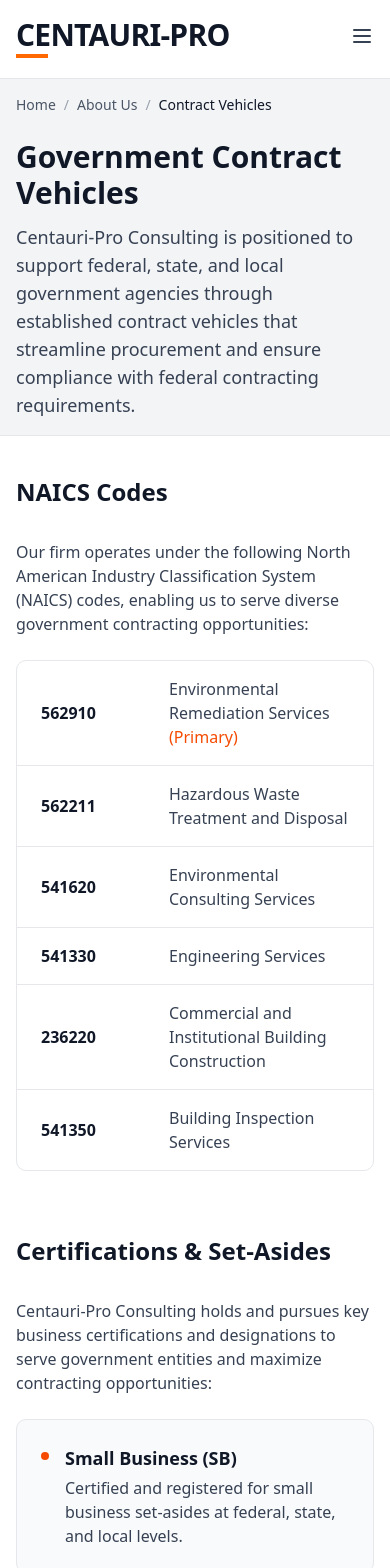
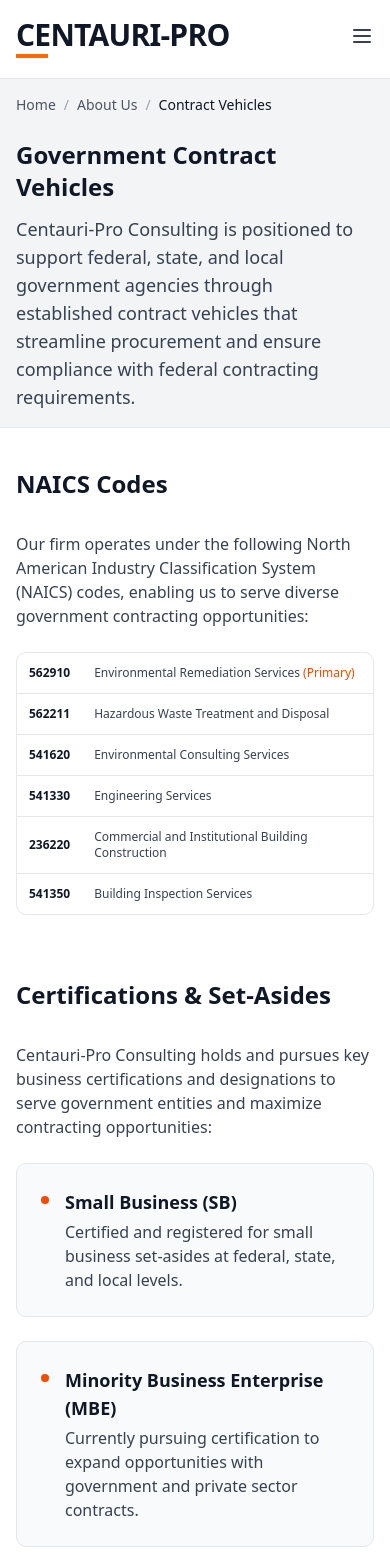
Before and after one commit to nexdyne/Stratra-Dynamics-L.L.C, a React (Vite) app: page /about/contract-vehicles in a window 390 px wide. Shown: the top 1568 px of the page. Built offline with nearby package versions, Linux system fonts and the light colour scheme.

Commit message:
Refactor ContractVehiclesPage layout and styles
Updated styling and layout for improved responsiveness and readability.

```diff
--- a/src/pages/ContractVehiclesPage.jsx
+++ b/src/pages/ContractVehiclesPage.jsx
@@ -19,7 +19,7 @@ export default function ContractVehiclesPage() {
             <span className="text-gray-900 font-medium">Contract Vehicles</span>
           </nav>
 
-          <h1 className="text-3xl sm:text-4xl md:text-5xl font-bold text-gray-900 mb-3">
+          <h1 className="text-2xl sm:text-4xl md:text-5xl font-bold text-gray-900 mb-3">
             Government Contract Vehicles
           </h1>
           <p className="text-lg text-gray-700 max-w-2xl">
@@ -38,34 +38,34 @@ export default function ContractVehiclesPage() {
             Our firm operates under the following North American Industry Classification System (NAICS) codes, enabling us to serve diverse government contracting opportunities:
           </p>
 
-          <div className="bg-white border border-gray-200 rounded-lg overflow-hidden">
+          <div className="bg-white border border-gray-200 rounded-lg overflow-x-auto">
             <table className="w-full">
               <tbody>
                 <tr className="border-b border-gray-200 hover:bg-gray-50 transition-colors">
-                  <td className="px-6 py-4 text-gray-900 font-semibold w-32">562910</td>
-                  <td className="px-6 py-4 text-gray-700">
+                  <td className="px-3 sm:px-6 py-3 sm:py-4 text-gray-900 font-semibold text-xs sm:text-base whitespace-nowrap">562910</td>
+                  <td className="px-3 sm:px-6 py-3 sm:py-4 text-gray-700 text-xs sm:text-base">
                     Environmental Remediation Services <span className="text-orange-600 font-medium">(Primary)</span>
                   </td>
                 </tr>
                 <tr className="border-b border-gray-200 hover:bg-gray-50 transition-colors">
-                  <td className="px-6 py-4 text-gray-900 font-semibold w-32">562211</td>
-                  <td className="px-6 py-4 text-gray-700">Hazardous Waste Treatment and Disposal</td>
+                  <td className="px-3 sm:px-6 py-3 sm:py-4 text-gray-900 font-semibold text-xs sm:text-base whitespace-nowrap">562211</td>
+                  <td className="px-3 sm:px-6 py-3 sm:py-4 text-gray-700 text-xs sm:text-base">Hazardous Waste Treatment and Disposal</td>
                 </tr>
                 <tr className="border-b border-gray-200 hover:bg-gray-50 transition-colors">
-                  <td className="px-6 py-4 text-gray-900 font-semibold w-32">541620</td>
-                  <td className="px-6 py-4 text-gray-700">Environmental Consulting Services</td>
+                  <td className="px-3 sm:px-6 py-3 sm:py-4 text-gray-900 font-semibold text-xs sm:text-base whitespace-nowrap">541620</td>
+                  <td className="px-3 sm:px-6 py-3 sm:py-4 text-gray-700 text-xs sm:text-base">Environmental Consulting Services</td>
                 </tr>
                 <tr className="border-b border-gray-200 hover:bg-gray-50 transition-colors">
-                  <td className="px-6 py-4 text-gray-900 font-semibold w-32">541330</td>
-                  <td className="px-6 py-4 text-gray-700">Engineering Services</td>
+                  <td className="px-3 sm:px-6 py-3 sm:py-4 text-gray-900 font-semibold text-xs sm:text-base whitespace-nowrap">541330</td>
+                  <td className="px-3 sm:px-6 py-3 sm:py-4 text-gray-700 text-xs sm:text-base">Engineering Services</td>
                 </tr>
                 <tr className="border-b border-gray-200 hover:bg-gray-50 transition-colors">
-                  <td className="px-6 py-4 text-gray-900 font-semibold w-32">236220</td>
-                  <td className="px-6 py-4 text-gray-700">Commercial and Institutional Building Construction</td>
+                  <td className="px-3 sm:px-6 py-3 sm:py-4 text-gray-900 font-semibold text-xs sm:text-base whitespace-nowrap">236220</td>
+                  <td className="px-3 sm:px-6 py-3 sm:py-4 text-gray-700 text-xs sm:text-base">Commercial and Institutional Building Construction</td>
                 </tr>
                 <tr className="hover:bg-gray-50 transition-colors">
-                  <td className="px-6 py-4 text-gray-900 font-semibold w-32">541350</td>
-                  <td className="px-6 py-4 text-gray-700">Building Inspection Services</td>
+                  <td className="px-3 sm:px-6 py-3 sm:py-4 text-gray-900 font-semibold text-xs sm:text-base whitespace-nowrap">541350</td>
+                  <td className="px-3 sm:px-6 py-3 sm:py-4 text-gray-700 text-xs sm:text-base">Building Inspection Services</td>
                 </tr>
               </tbody>
             </table>
@@ -79,8 +79,8 @@ export default function ContractVehiclesPage() {
             Centauri-Pro Consulting holds and pursues key business certifications and designations to serve government entities and maximize contracting opportunities:
           </p>
 
-          <div className="grid grid-cols-1 md:grid-cols-2 gap-4 md:gap-6 xl:gap-8">
-            <div className="bg-gray-50 border border-gray-200 rounded-lg p-6">
+          <div className="grid grid-cols-1 md:grid-cols-2 gap-6 sm:gap-8">
+            <div className="bg-gray-50 border border-gray-200 rounded-lg p-6 sm:p-8">
               <div className="flex items-start">
                 <span className="inline-block w-2 h-2 bg-orange-600 rounded-full mt-2 mr-4 flex-shrink-0"></span>
                 <div>
@@ -90,7 +90,7 @@ export default function ContractVehiclesPage() {
               </div>
             </div>
 
-            <div className="bg-gray-50 border border-gray-200 rounded-lg p-6">
+            <div className="bg-gray-50 border border-gray-200 rounded-lg p-6 sm:p-8">
               <div className="flex items-start">
                 <span className="inline-block w-2 h-2 bg-orange-600 rounded-full mt-2 mr-4 flex-shrink-0"></span>
                 <div>
@@ -100,7 +100,7 @@ export default function ContractVehiclesPage() {
               </div>
             </div>
 
-            <div className="bg-gray-50 border border-gray-200 rounded-lg p-6">
+            <div className="bg-gray-50 border border-gray-200 rounded-lg p-6 sm:p-8">
               <div className="flex items-start">
                 <span className="inline-block w-2 h-2 bg-orange-600 rounded-full mt-2 mr-4 flex-shrink-0"></span>
                 <div>
@@ -110,7 +110,7 @@ export default function ContractVehiclesPage() {
               </div>
             </div>
 
-            <div className="bg-gray-50 border border-gray-200 rounded-lg p-6">
+            <div className="bg-gray-50 border border-gray-200 rounded-lg p-6 sm:p-8">
               <div className="flex items-start">
                 <span className="inline-block w-2 h-2 bg-orange-600 rounded-full mt-2 mr-4 flex-shrink-0"></span>
                 <div>
@@ -157,17 +157,17 @@ export default function ContractVehiclesPage() {
         </section>
 
         {/* Partner With Us CTA */}
-        <section className="bg-gray-50 border border-gray-200 rounded-lg p-8 text-center">
+        <section className="bg-gray-50 border border-gray-200 rounded-lg p-6 sm:p-8 md:p-12 text-center">
           <h2 className="text-2xl sm:text-3xl font-bold text-gray-900 mb-3">Partner With Us</h2>
-          <p className="text-gray-700 mb-6 max-w-2xl mx-auto">
+          <p className="text-gray-700 mb-6 max-w-2xl mx-auto text-sm sm:text-base">
             Centauri-Pro Consulting is committed to supporting government missions through reliable, compliant, and expert environmental and construction management services. Contact us to discuss partnership opportunities and how we can meet your agency's needs.
           </p>
           <Link
             to="/contact"
-            className="inline-flex items-center px-8 py-3 bg-orange-600 text-white font-medium rounded-lg hover:bg-orange-700 transition-colors"
+            className="inline-flex items-center justify-center gap-2 w-full sm:w-auto px-6 sm:px-8 py-4 min-h-[48px] bg-orange-600 text-white font-medium rounded-lg hover:bg-orange-700 transition-colors"
           >
             Get in Touch
-            <span className="ml-2">{String.fromCharCode(8594)}</span>
+            <span>{String.fromCharCode(8594)}</span>
           </Link>
         </section>
 
```
